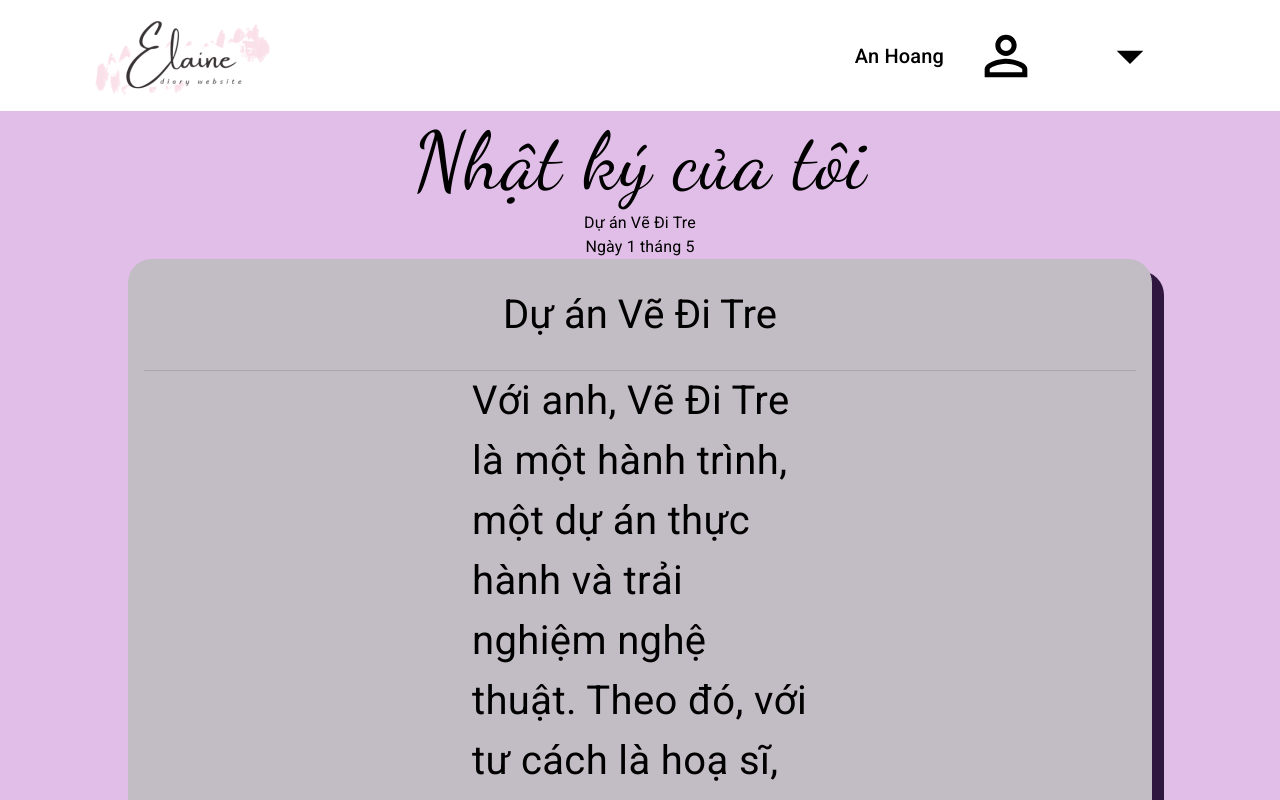
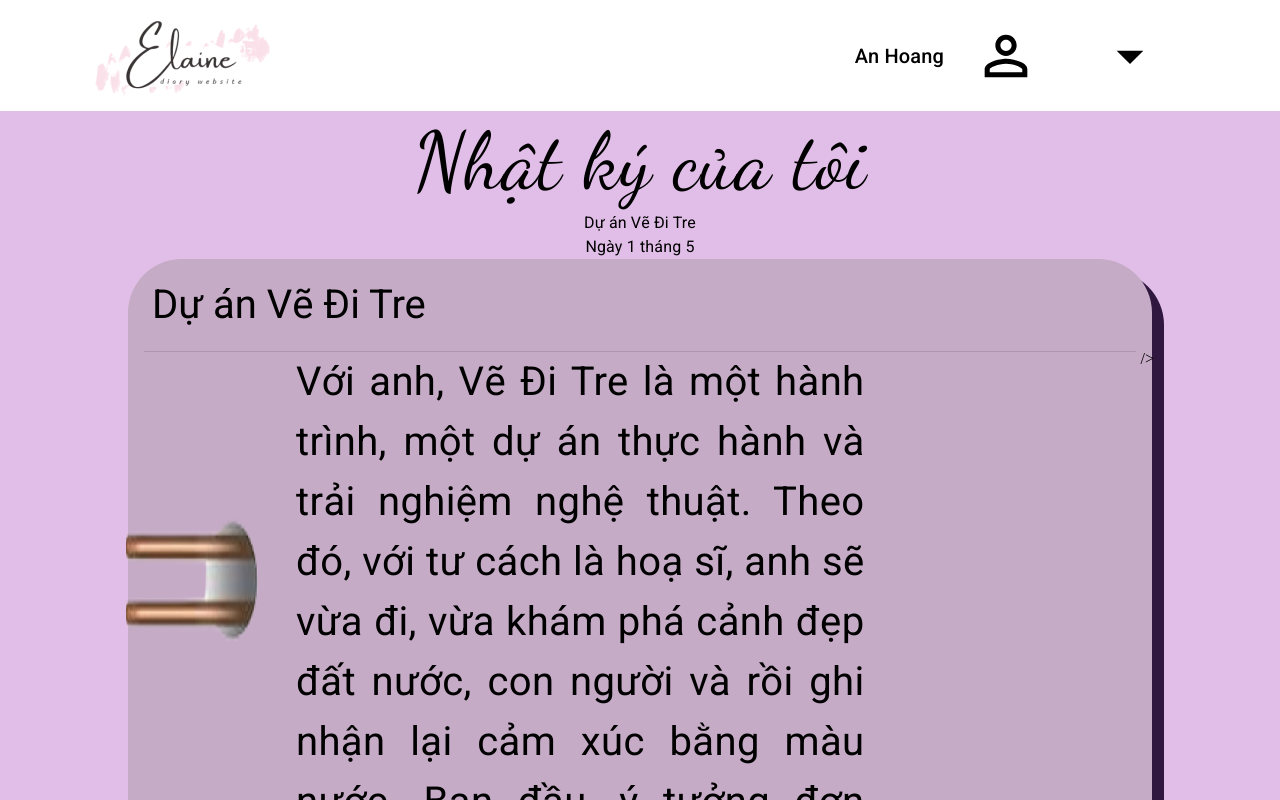
Before and after one commit to anhhdev2203/ElaineDiary, a React (Vite) app: page /mydiary/1 in a window 1280 px wide. Shown: the top 800 px of the page. Built offline with nearby package versions, Linux system fonts and the light colour scheme; a web font is replaced by a local one.

Commit message:
fix img (My Dinary Detail)

```diff
--- a/src/pages/Login/login.css
+++ b/src/pages/Login/login.css
@@ -29,7 +29,7 @@
 }
 
 .css-ihj99v-MuiStack-root {
-  /* width: 100% !important; */
+  width: 100% !important;
 }
 
 .css-1u3bzj6-MuiFormControl-root-MuiTextField-root {
--- a/src/pages/MyDiaryDetail/data/contentBox.jsx
+++ b/src/pages/MyDiaryDetail/data/contentBox.jsx
@@ -1,12 +1,4 @@
-import {
-  Box,
-  ListItemText,
-  ListItem,
-  Divider,
-  Typography,
-  styled,
-  Container,
-} from "@mui/material";
+import { Box, Divider, Typography, styled, Container } from "@mui/material";
 import "../img/cover.png";
 import coverImage from "../img/cover.png";
 import feelImage from "../img/HAPPY.png";
@@ -16,14 +8,42 @@ const Img = styled("img")({
   // height: "100%",
   // width: "50%",
   // position: "absolute",
-  // top: 0,
-  // left: 0,
+  top: 0,
+  left: 0,
 });
-const responsiveContent = {
+const responsiveBOX = {
+  backgroundColor: "#C5ABC6",
+  "@media (max-width: 320px)": {
+    //điện thoại
+  },
+  "@media (min-width: 320px,max-width: 768px)": {
+    //may tinh bảng nhỏ
+    fontSize: "1rem",
+    backgroundColor: "#black",
+  },
+  "@media (min-width: 768px,max-width: 992px)": {
+    //may tinh bang lon
+    fontSize: "0.5rem",
+    backgroundColor: "#black",
+  },
+  "@media (min-width: 992px,max-width: 1200px)": {
+    //may tinh thong thuong
+    fontSize: "1rem",
+    backgroundColor: "#red",
+  },
+  "@media (min-width: 1200px)": {
+    //lap top to
+    Width: "10%",
+    Height: "10%",
+  },
+};
+
+export const responsiveContent = {
   "@media (max-width: 320px)": {
     //điện thoại
     fontSize: "0rem",
     backgroundColor: "#C2BCC5",
+    display: "none",
   },
   "@media (min-width: 320px,max-width: 768px)": {
     //may tinh bảng nhỏ
@@ -31,7 +51,7 @@ const responsiveContent = {
   },
   "@media (min-width: 768px,max-width: 992px)": {
     //may tinh bang lon
-    fontSize: "1rem",
+    fontSize: "0.5rem",
   },
   "@media (min-width: 992px,max-width: 1200px)": {
     //may tinh thong thuong
@@ -42,6 +62,7 @@ const responsiveContent = {
     fontSize: "2.5rem",
   },
 };
+
 export const ContentBox = ({ title, content }) => {
   return (
     <Box
@@ -49,12 +70,10 @@ export const ContentBox = ({ title, content }) => {
         display: "flex",
         alignItems: "center",
         maxWidth: "80%",
-        // minWidth: "300px",
         boxShadow: "12px 12px 0px 0px  #30173F",
-        backgroundColor: "#C2BCC5",
-        borderRadius: "24px",
-        border: "#fff !important",
-
+        backgroundColor: "#ececec",
+        borderRadius: "54px",
+        ...responsiveBOX,
         // transform: "scale(1)",
         // transition: "transform 0.3s ease-in-out",
         // "&:hover": {
@@ -70,11 +89,9 @@ export const ContentBox = ({ title, content }) => {
         <Container
           variant="h5"
           sx={{
-            // m: 4,
             fontFamily: "Roboto",
             fontSize: "24px",
-            // lineHeight: "28px",
-            textAlign: "center",
+            lineHeight: "28px",
 
             ...responsiveContent,
             pt: 4,
@@ -89,19 +106,14 @@ export const ContentBox = ({ title, content }) => {
 
         <Grid
           container
-          spacing={1}
+          spacing={0.5}
           // minHeight={160}
           sx={{ position: "relative" }}
         >
-          <Grid
-            xs
-            display="flex"
-            justifyContent="space-between"
-            alignItems="center"
-          >
-            <Img alt="cover" src={coverImage} />
-          </Grid>
-
+          {/* <Grid */}
+          {/* xs display="flex" justifyContent="space-between" alignItems="center" > */}
+          <Img alt="cover" src={coverImage} />
+          {/* </Grid> */}
           <Grid
             xs
             display="flex"
@@ -112,17 +124,19 @@ export const ContentBox = ({ title, content }) => {
               sx={{
                 ...responsiveContent,
                 // marginLeft: "3%",
-                textAlign: "left",
+                textAlign: "     justify",
                 fontFamily: "Roboto",
               }}
             >
               {content}
             </Typography>
           </Grid>
-
-          <Grid xs display="flex" justifyContent="flex-end" alignItems="end">
+          {/* <Grid xs display="flex" justifyContent="flex-end" alignItems="end"> */}
+          <Grid sx={{ display: "flex", alignItems: "flex-end" }}>
             <Img alt="fell" src={feelImage} />
           </Grid>
+          />
+          {/* </Grid> */}
         </Grid>
       </Box>
     </Box>
--- a/src/pages/MyDiaryDetail/index.jsx
+++ b/src/pages/MyDiaryDetail/index.jsx
@@ -4,6 +4,7 @@ import { useParams } from "react-router";
 import { DATASTORE } from "./data/storeDinary";
 import { ContentBox } from "./data/contentBox";
 import "./myDiaryDetail.css";
+// import responsiveContent
 function MyDiaryDetail() {
   const { id } = useParams();
   // happy: rất vui, great: vui, normal: bình thường, sad: buồn, upset: rất buồn
@@ -59,6 +60,7 @@ function MyDiaryDetail() {
                 <Typography> {diary.title}</Typography>
                 <Typography>{diary.date}</Typography>
               </Stack>
+
               <ContentBox title={diary.title} content={diary.content} />
             </Stack>
           ))}
--- a/src/pages/MyDiaryDetail/myDiaryDetail.css
+++ b/src/pages/MyDiaryDetail/myDiaryDetail.css
@@ -1 +1,3 @@
 @import url('https://fonts.googleapis.com/css2?family=Dancing+Script&display=swap');
+
+.MuiBox-root css-dfdoi {}
```
